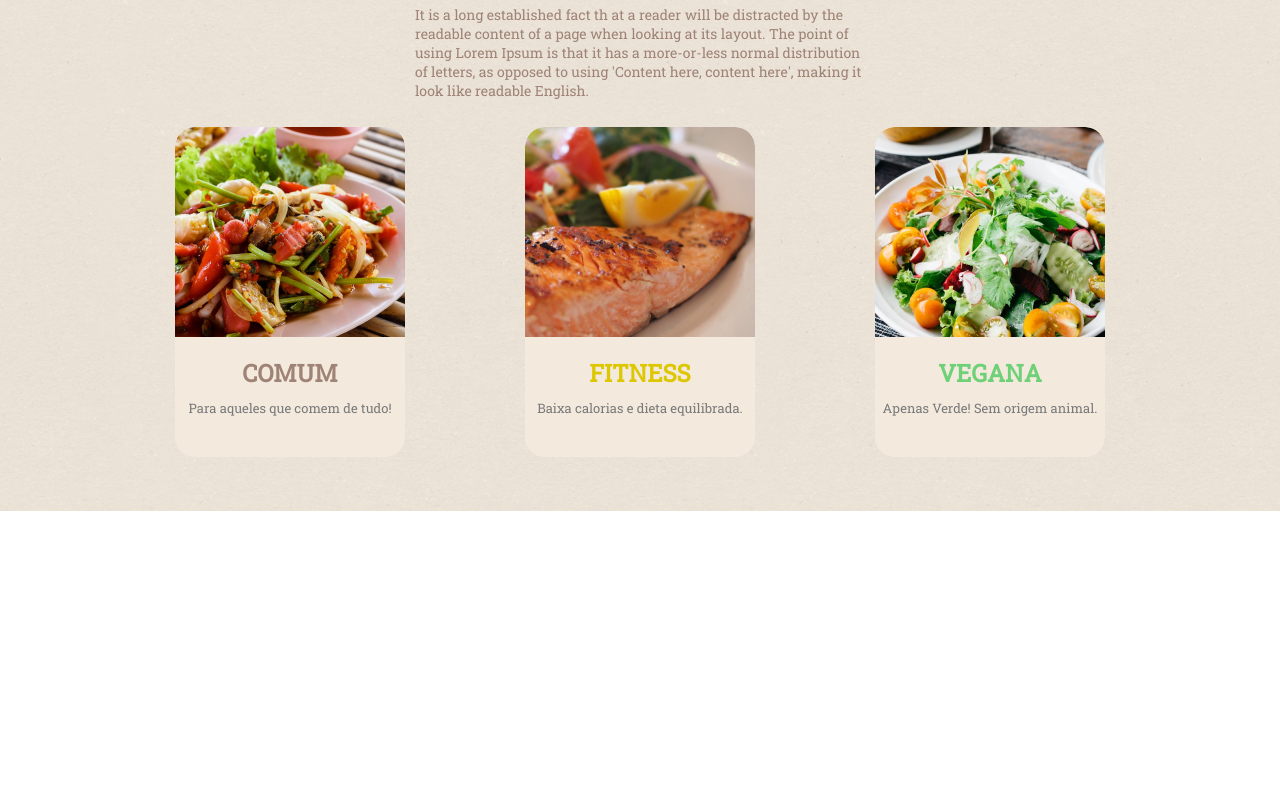
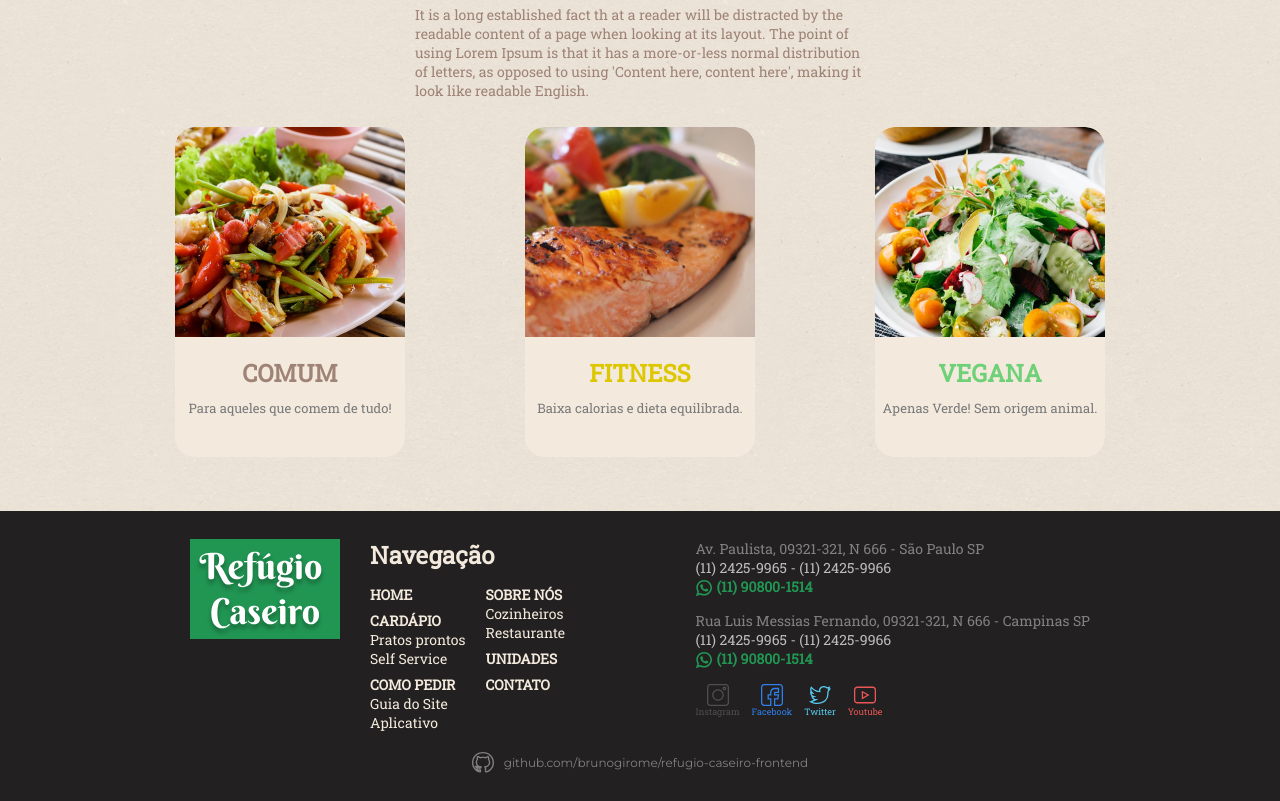
Before and after one commit to brunogirome/refugio-caseiro-frontend, a React (Create React App) app: page / in a window 1280 px wide. Shown: the part 2419-3220 px from the top of the page. Before the commit the page ends 2930 px from the top, so only its background shows below. Built offline with nearby package versions, Linux system fonts and the light colour scheme.

Commit message:
Finalização do footer e da base da Homepage

```diff
--- a/src/Components/CardDiet/index.js
+++ b/src/Components/CardDiet/index.js
@@ -4,48 +4,36 @@ import Common from '../../Assets/diet-common.png'
 import Fitness from '../../Assets/diet-fitness.png'
 import Vegan from '../../Assets/diet-vegan.png';
 
-import { Container, Content, Tittle} from './styles';
+import { Container, Content, Tittle } from './styles';
 
 const CardDiet = ({ type }) => {
 
-    let color, image, tittle, sub;
-
-    const setAttributes = (c, i, t, s) => {
-        color = c;
-        image = i;
-        tittle = t;
-        sub = s;
-    }
+    let Attributes = { color: null, image: null, tittle: null, sub: null };
 
     switch (type) {
         case 1:
-            setAttributes
-                (
-                    "#9E8376",
-                    Common,
-                    "Comum",
-                    "Para aqueles que comem de tudo!"
-                );
+            Attributes.color = '#9E8376';
+            Attributes.image = Common;
+            Attributes.tittle = 'Comum';
+            Attributes.sub = 'Para aqueles que comem de tudo!';
             break;
         case 2:
-            setAttributes
-                (
-                    "#DDC700",
-                    Fitness,
-                    "Fitness",
-                    "Baixa calorias e dieta equilibrada."
-                );
+            Attributes.color = '#DDC700';
+            Attributes.image = Fitness;
+            Attributes.tittle = 'Fitness';
+            Attributes.sub = 'Baixa calorias e dieta equilibrada.';
             break;
         case 3:
-            setAttributes
-                (
-                    "#6ED178",
-                    Vegan,
-                    "Vegana",
-                    "Apenas Verde! Sem origem animal."
-                );
+            Attributes.color = '#6ED178';
+            Attributes.image = Vegan;
+            Attributes.tittle = 'Vegana';
+            Attributes.sub = 'Apenas Verde! Sem origem animal.';
+            break;
+        default:
             break;
     }
+
+    const { color, image, tittle, sub } = Attributes;
 
     return (
         <Container image={image} >
--- /dev/null
+++ b/src/Components/Footer/index.js
@@ -0,0 +1,104 @@
+import React from 'react';
+
+import Social from '../../Components/SocialMedia/index';
+
+import { ReactComponent as Logo } from '../../Assets/refugio-logo.svg';
+import { ReactComponent as WhatsApp } from '../../Assets/whatsapp.svg';
+import { ReactComponent as GitLogo } from '../../Assets/git-logo.svg';
+
+import {
+    Container, Content, Navegation,
+    Text, Contact, ContainerNav,
+    Grey1, Grey2, Green, GitHub
+} from './styles';
+
+const Footer = () =>
+    <Container>
+        <Content>
+            <Logo />
+            <Text>
+                <ContainerNav>
+                    <h1>Navegação</h1>
+                    <Navegation>
+                        <div>
+                            <ul>
+                                <li>
+                                    <h2>Home</h2>
+                                </li>
+                                <li>
+                                    <h2>Cardápio</h2>
+                                    <li>
+                                        Pratos prontos
+                                </li>
+                                    <li>
+                                        Self Service
+                                </li>
+                                </li>
+                                <li>
+                                    <h2>Como Pedir</h2>
+                                    <li>
+                                        Guia do Site
+                                </li>
+                                    <li>
+                                        Aplicativo
+                                </li>
+                                </li>
+                            </ul>
+                        </div>
+                        <div>
+                            <ul>
+                                <li>
+                                    <h2>Sobre Nós</h2>
+                                    <li>
+                                        Cozinheiros
+                                </li>
+                                    <li>
+                                        Restaurante
+                                </li>
+                                </li>
+                                <li>
+                                    <h2>Unidades</h2>
+                                </li>
+                                <li>
+                                    <h2>Contato</h2>
+                                </li>
+                            </ul>
+                        </div>
+                    </Navegation>
+                </ContainerNav>
+                <Contact>
+                    <section>
+                        <Grey1>
+                            Av. Paulista, 09321-321, N 666 - São Paulo SP
+                        </Grey1>
+                        <Grey2>
+                            (11) 2425-9965 - (11) 2425-9966
+                        </Grey2>
+                        <Green>
+                            <WhatsApp />
+                            (11) 90800-1514
+                        </Green>
+                    </section>
+                    <section>
+                        <Grey1>
+                            Rua Luis Messias Fernando, 09321-321, N 666 - Campinas SP
+                        </Grey1>
+                        <Grey2>
+                            (11) 2425-9965 - (11) 2425-9966
+                        </Grey2>
+                        <Green>
+                            <WhatsApp />
+                            (11) 90800-1514
+                        </Green>
+                    </section>
+                    <Social size={2} />
+                </Contact>
+            </Text>
+        </Content>
+        <GitHub>
+            <GitLogo />
+            github.com/brunogirome/refugio-caseiro-frontend
+        </GitHub>
+    </Container>;
+
+export default Footer;
--- /dev/null
+++ b/src/Components/Footer/styles.js
@@ -0,0 +1,103 @@
+import styled from 'styled-components';
+
+let grey1 = '#828282';
+let grey2 = '#BDBDBD';
+
+export const Container = styled.div`
+    width: 100%;
+    height: 290px;
+    display: flex;
+    flex-direction: column;
+    align-items: center;
+    justify-content: center;
+    background-color: var(--bg-black);
+`;
+
+export const Content = styled.div`
+    width: 900px;
+    height: min-content;
+    display: flex;
+    flex-direction: row;
+    justify-content: space-between;
+    align-items: flex-start;
+`;
+
+export const Text = styled.div`
+    width: 720px;
+    display: flex;
+    flex-direction: row;
+    justify-content: space-between;
+`;
+
+export const ContainerNav = styled.div`
+    color: var(--light-1);
+
+    h1 {
+        font-size: 24px;
+        font-weight: bold;
+        margin-bottom: 7px;
+    }
+
+`;
+
+export const Navegation = styled.div`
+    display: flex;
+    flex-direction: row;
+    justify-content: space-between;
+
+    h2 {
+        font-size: 14px;
+        font-weight: bold;
+        text-transform: uppercase;
+        margin-top: 7px;
+    }
+
+    div {
+        margin-right: 20px;
+    }
+`;
+
+export const Contact = styled.div`
+    section {
+        margin-bottom: 15px;
+    }
+`;
+
+export const Grey1 = styled.div`
+    color: ${grey1};
+    font-weight: 100;
+`;
+
+export const Grey2 = styled.div`
+    color: ${grey2};
+    font-weight: 100;
+`;
+
+export const Green = styled.div`
+    display: flex;
+    align-items: flex-end;
+    flex-direction: row;
+    color: var(--text-green);
+    font-weight: bold;
+
+    svg {
+        margin-right: 5px;
+        width: 16px;
+        height: 16px;
+        fill: var(--text-green);
+    }
+`;
+
+export const GitHub = styled.div`
+    margin-top: 20px;
+    font-size: 12px;
+    color: ${grey1};
+    font-family: 'Montserrat', sans-serif;
+    display: flex;
+    justify-content: center;
+    align-items: center;
+
+    svg {
+        margin-right: 10px;
+    }
+`;
--- a/src/Components/MobileButton/index.js
+++ b/src/Components/MobileButton/index.js
@@ -13,7 +13,7 @@ const MobileButton = ({ type }) => {
         <Container>
             {Label}
             <div>
-                <img src={Type}/>
+                <img src={Type} alt ='PhoneLogo' />
             </div>
         </Container>
     );
--- a/src/Components/RoundButton/index.js
+++ b/src/Components/RoundButton/index.js
@@ -2,8 +2,8 @@ import React from 'react';
 
 import { Container } from './styles';
 
-const RoundButton = ({children, bgColor = 'var(--bg-black)', txtColor = 'var(--light-1)'}) =>
-    <Container bgColor = {bgColor} txtColor = {txtColor}>
+const RoundButton = ({children, bgColor = 'var(--bg-black)', txtColor = 'var(--light-1)', hover = 'var(--text-grey)'}) =>
+    <Container bgColor = {bgColor} txtColor = {txtColor} hover = {hover}>
         {children}
     </Container>;
 export default RoundButton;
--- a/src/Components/RoundButton/styles.js
+++ b/src/Components/RoundButton/styles.js
@@ -10,4 +10,14 @@ export const Container = styled.button`
   font-family: 'Roboto Slab', sans-serif;
   border-radius: 30px;
   height: min-content;
+  transition-duration: 0.5s;
+  cursor: pointer;
+
+  &:hover{
+    color: ${props => props.hover };
+  }
+
+  &:actvive {
+
+  }
 `;
--- a/src/Pages/Home/banner/index.js
+++ b/src/Pages/Home/banner/index.js
@@ -20,7 +20,7 @@ const banner = () => {
                         </span>
                     </Tittle>
                     <ButtonContainer>
-                        <RoundButton bgColor='var(--text-green)'>
+                        <RoundButton bgColor='var(--text-green)' hover='var(--bg-black)'>
                             Monte a sua
                         </RoundButton>
                         <RoundButton>
--- a/src/Pages/Home/index.js
+++ b/src/Pages/Home/index.js
@@ -7,6 +7,7 @@ import Banner from './banner/index';
 import About from './about/index';
 import Special from './special/index';
 import Diet from './diet/index';
+import Footer from '../../Components/Footer/index.js';
 
 const Home = () => {
   return (
@@ -16,6 +17,7 @@ const Home = () => {
         <About />
         <Special />
         <Diet />
+        <Footer />
     </ Container>
   );
 }
```
Also changed, not shown: src/Assets/git-logo.svg (added).
